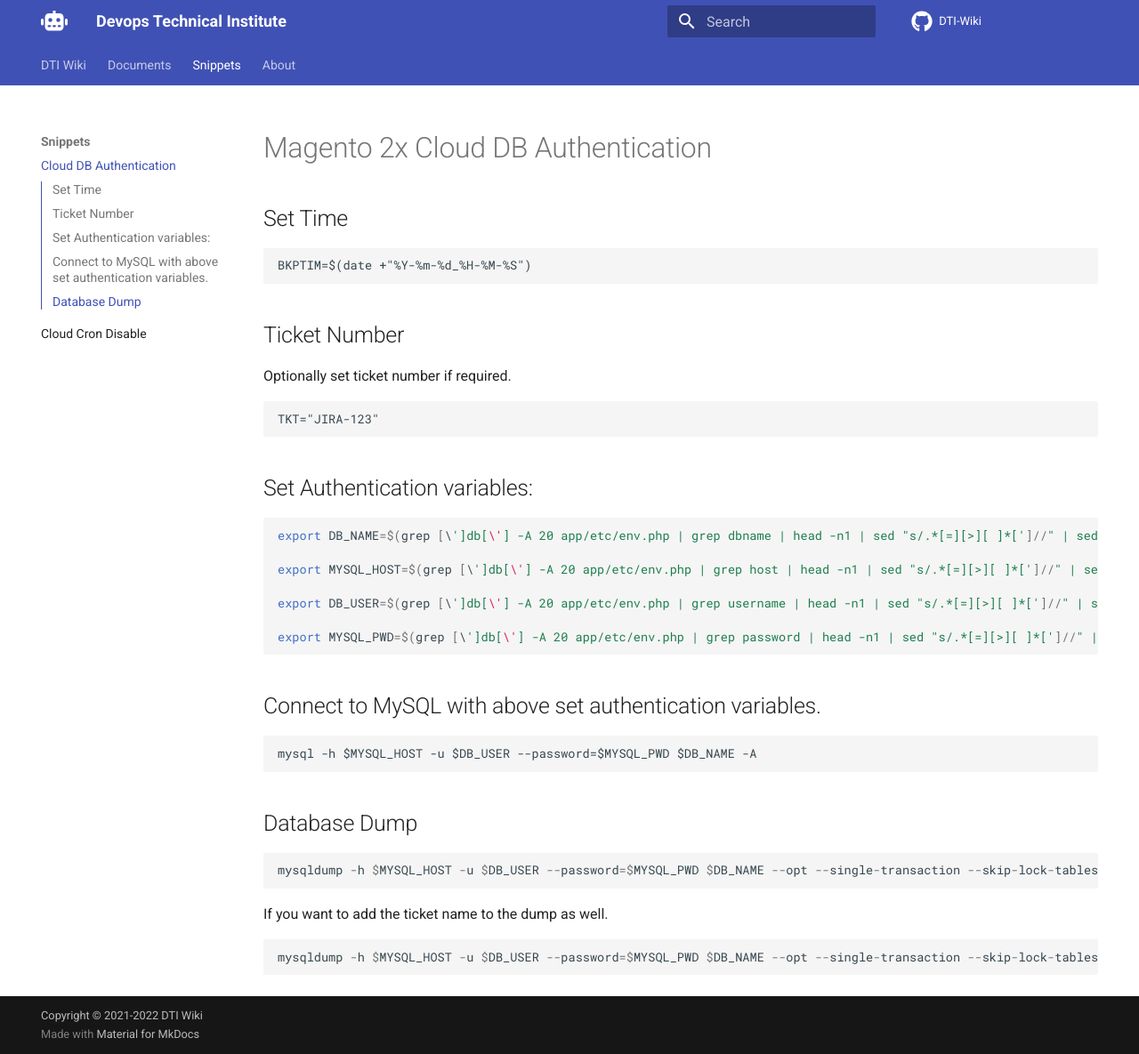
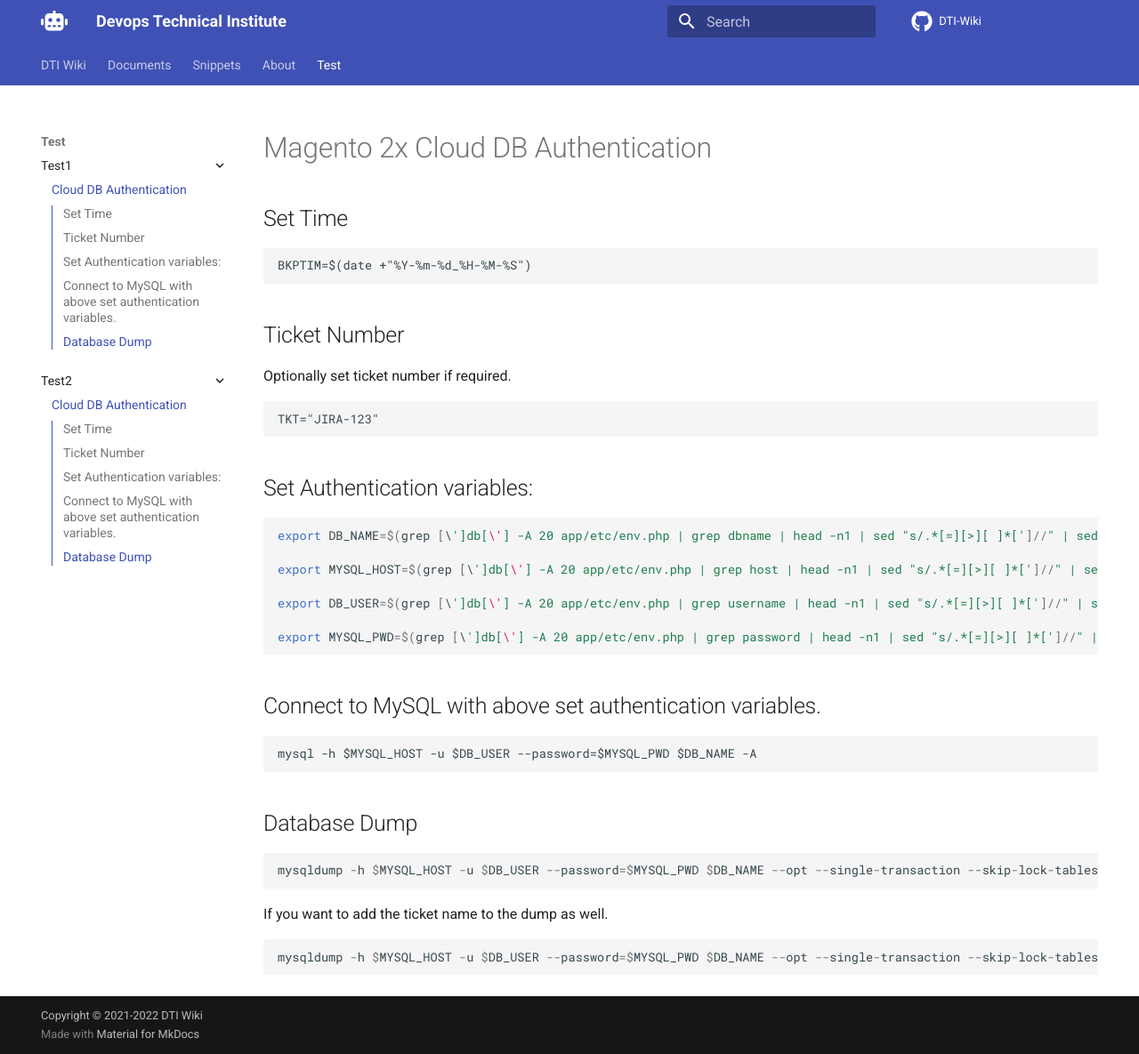
Before and after one commit to dti-wiki/dti-wiki.github.io, an MkDocs documentation site: the page built from docs/docs/snippets/cloud-db-auth.md, in a window 1280 px wide and 1185 px high. Shown: the whole window at 89% size. Built offline with MkDocs 1.6.1 and Material for MkDocs 9.7.7, drawn with Linux system fonts in a browser that asks for light colours; comment, search, counter and statistics services are not loaded.

Commit message:
Update mkdocs.yml

```diff
--- a/docs/mkdocs.yml
+++ b/docs/mkdocs.yml
@@ -48,3 +48,8 @@
       - 'Cloud DB Authentication': 'snippets/cloud-db-auth.md'
       - 'Cloud Cron Disable': 'snippets/cloud-cron-disable.md'
   - About: 'about.md'
+  - 'Test':
+      - 'Test1':
+          - 'test1-a': 'snippets/cloud-db-auth.md'
+      - 'Test2':
+          - 'test2-a': 'snippets/cloud-db-auth.md'
```
